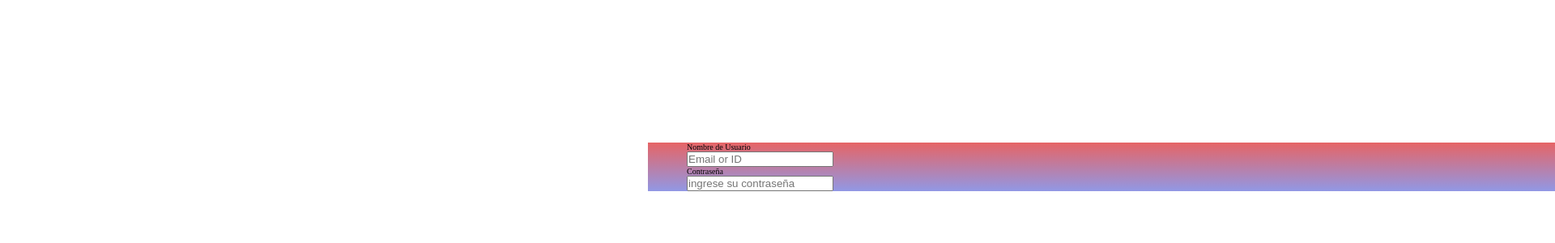
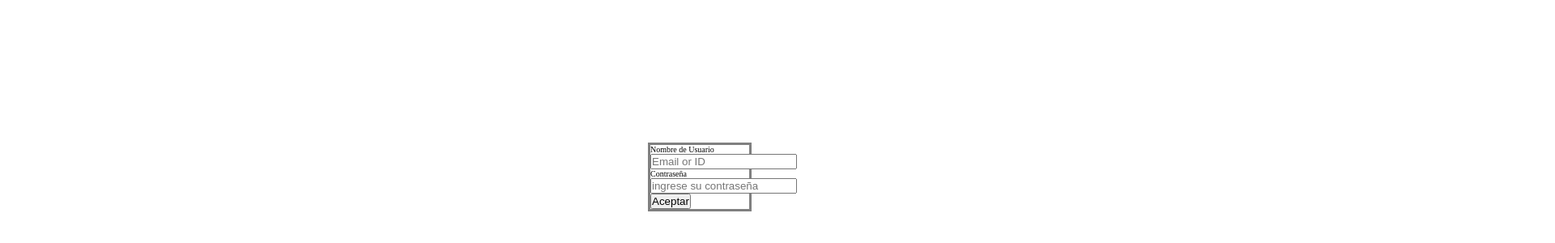
Before and after one commit to pancer14/ProyectoDANI, a plain HTML site: page index.html in a window 1280 px wide. Shown: the part 144-444 px from the top of the page at 81% size, 1920 px wide, since content can reach past the window. Drawn offline with Linux system fonts and the light colour scheme; files that its build step writes are made by us from their sources.

Commit message:
cambios al archivo CSS

```diff
--- a/index.html
+++ b/index.html
@@ -4,7 +4,7 @@
     <meta charset="UTF-8">
     <meta http-equiv="X-UA-Compatible" content="IE=edge">
     <meta name="viewport" content="width=device-width, initial-scale=1.0">
-    <link rel="stylesheet" href="/style.css">
+    <link rel="stylesheet" href="./styles/style.css">
     <title>Mi primera pagina web</title>
 </head>
 <body>
@@ -15,6 +15,8 @@
         <span>Contraseña</span><br>
         <input type="text" id="pass" placeholder="ingrese su contraseña">
 
+        <input class="bottom"
+        type="button" value="Aceptar">
 
     </form>
 </body>
--- a/styles/style.css
+++ b/styles/style.css
@@ -10,10 +10,14 @@ body{
 
 .form_main{
     position: relative;
+    width: 10%;
+    left: 50rem;
     top: 20rem;
-    left: 50rem;
-    padding-left: 3rem;
-    margin-top: ;
-    background: linear-gradient(#e66465, #9198e5);
-    background-position: right, left;
+    border: 0.2rem solid grey ;
+
 }
+.bottom{
+   position: sticky;
+    left: 10rem;
+
+}
```
